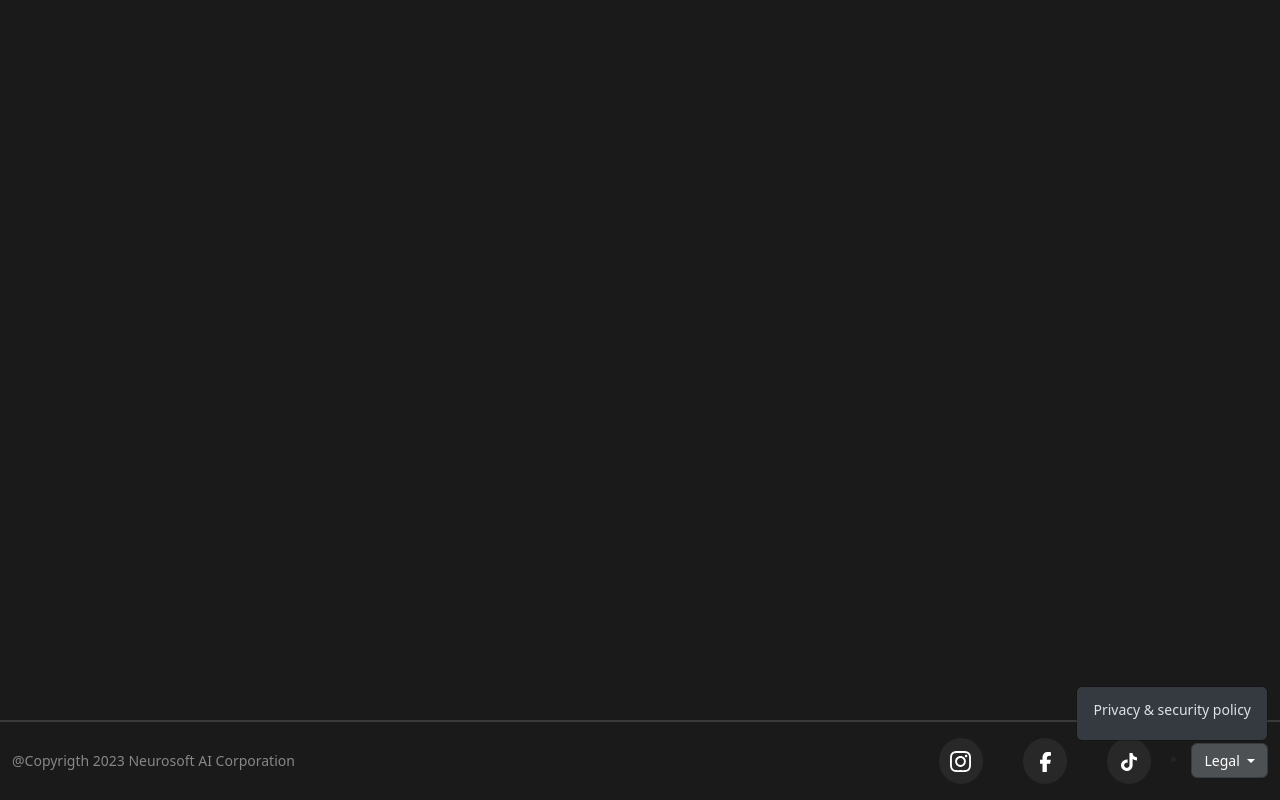
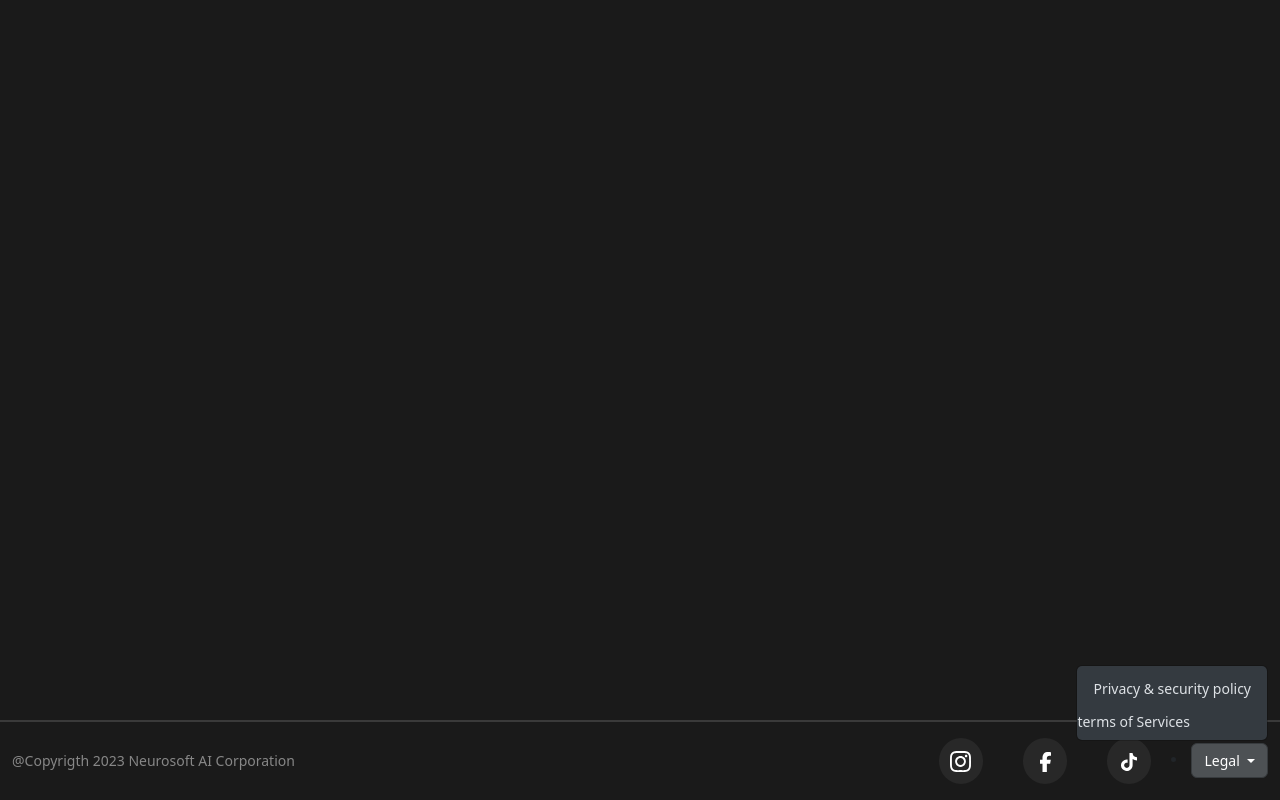
Before and after one commit to MarketingNeurosoftai/landing, a website: page index.html in a window 1280 px wide. Both pictures are taken after a click on the button "Legal". Shown: the part 1522-2322 px from the top of the page. Drawn offline with nearby package versions, Linux system fonts and the light colour scheme.

Commit message:
update footer

```diff
--- a/assets/partials/footer.html
+++ b/assets/partials/footer.html
@@ -28,7 +28,7 @@
             </button>
             <ul class="dropdown-menu dropdown-menu-dark">
               <li><a class="dropdown-item" href="privacy-and-policy.html">Privacy & security policy</a></li>
-              <li><a class="dropdown-item" href="terms-of-service.html"></a></li>
+              <li><a class="dropdown-item" href="terms-of-service.html"></a>terms of Services</li>
             </ul>
           </li>
 
```
Also changed, not shown: 1 other file.
